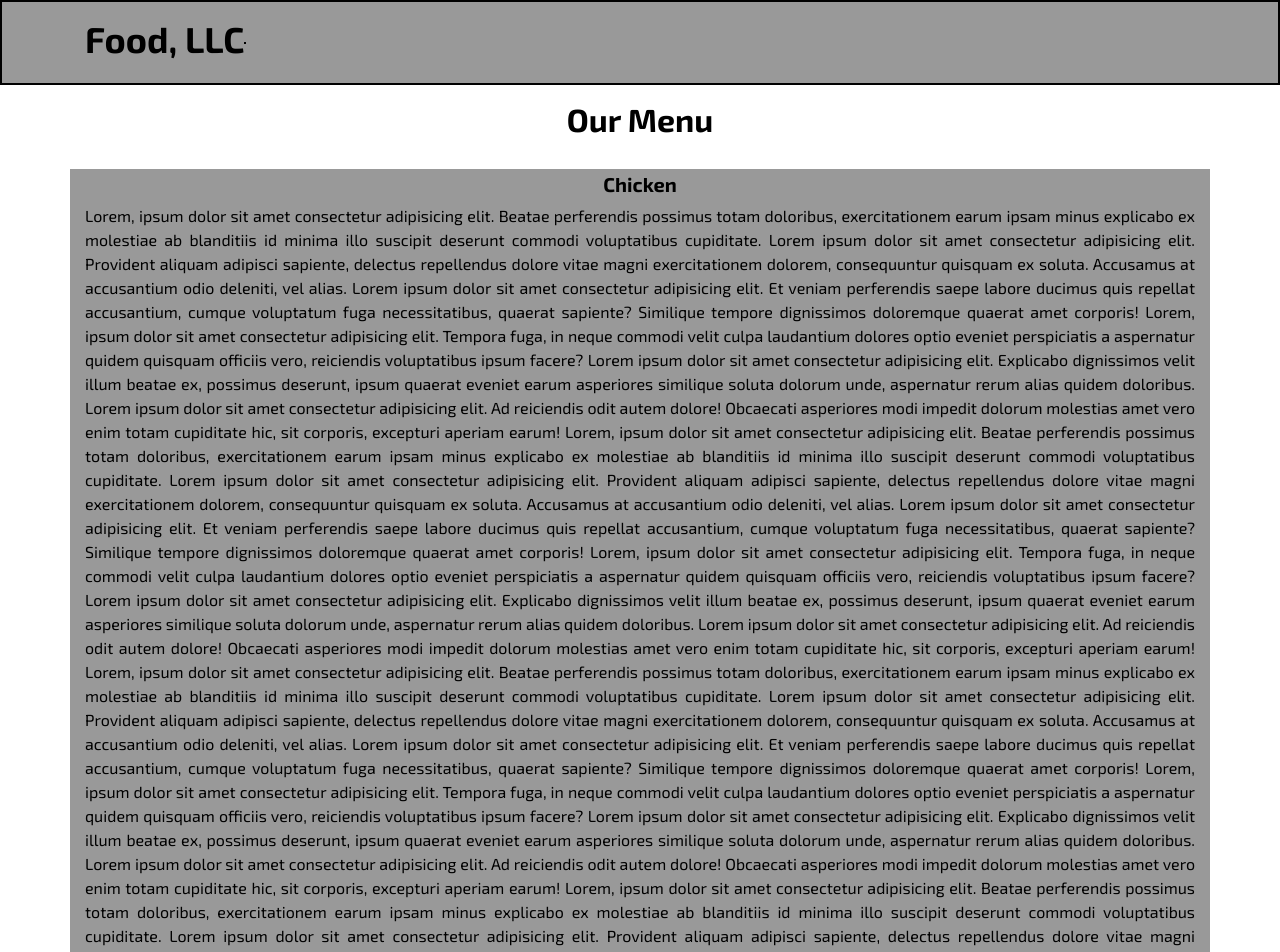
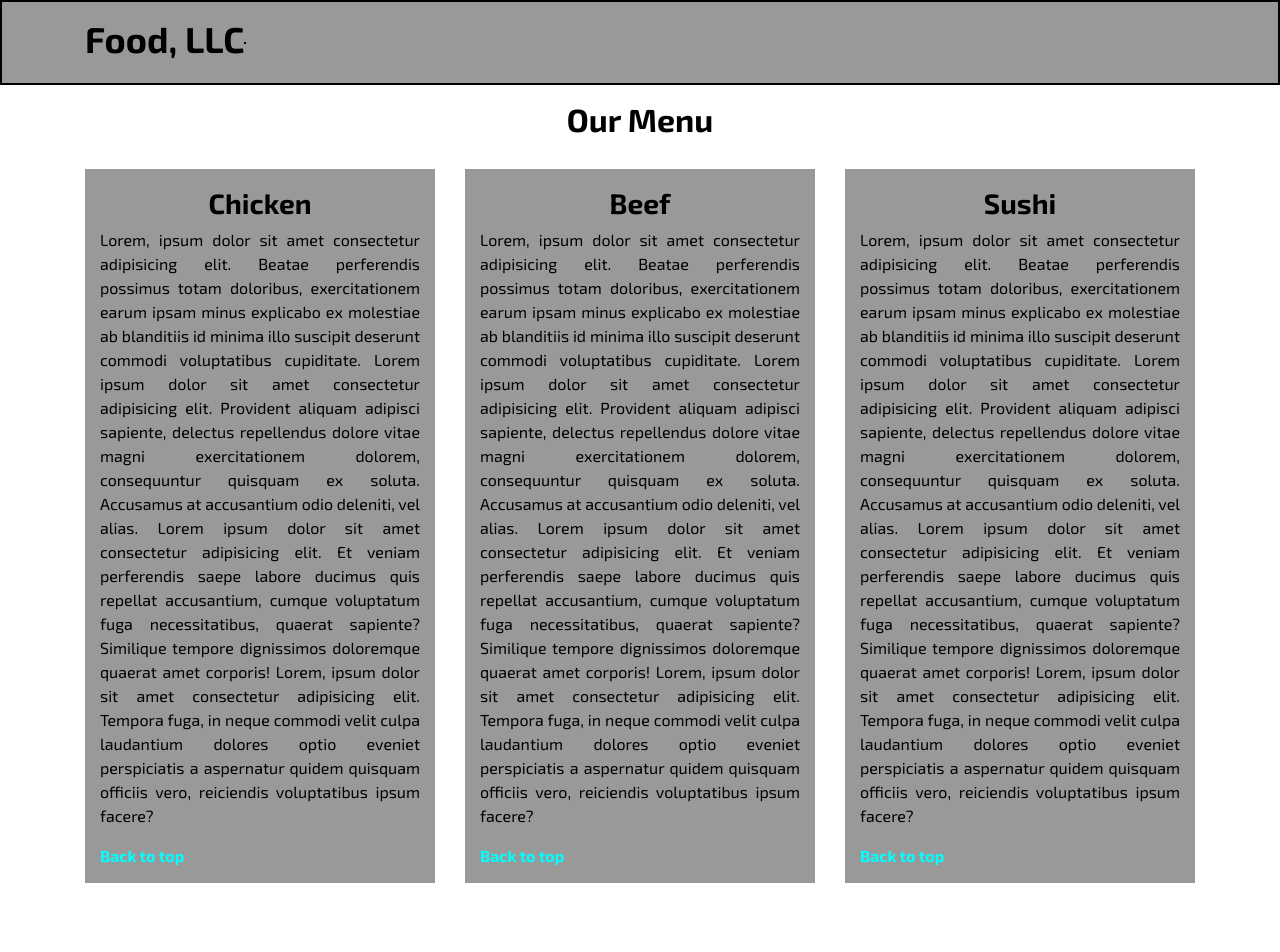
Before and after one commit to Hassan-Khan16/coursera-html-css-js, a plain HTML site: page module-3-solution/index.html in a window 1280 px wide. Shown: the top 952 px of the page. After the commit the page ends 898 px from the top, so only its background shows below. Drawn offline with Linux system fonts and the light colour scheme.

Commit message:
Optional tasks of module 3 completed

```diff
--- a/module-3-solution/css/styles.css
+++ b/module-3-solution/css/styles.css
@@ -1,6 +1,6 @@
 body {
     font-family: 'Exo 2', sans-serif;
-    color: black
+    color: black;
 }
 
 #header-navbar {
@@ -51,8 +51,13 @@ body {
 
 #menu-item {
     background-color: #999999;
+    padding: 15px;
+    margin-bottom: 15px;
 }
 
 #menu-heading {
     margin-top: 3px;
 }
+.backtotop {
+    color: aqua;
+}
--- a/module-3-solution/index.html
+++ b/module-3-solution/index.html
@@ -5,7 +5,7 @@
   <meta charset="utf-8">
   <meta http-equiv="X-UA-Compatible" content="IE=edge">
   <meta name="viewport" content="width=device-width, initial-scale=1">
-  <title>Bootstrap Starter Page</title>
+  <title>Food, LLC</title>
   <link href="https://fonts.googleapis.com/css?family=Exo+2:400,500,600,700" rel="stylesheet">
   <link rel="stylesheet" href="css/bootstrap.min.css">
   <link rel="stylesheet" href="css/styles.css">
@@ -27,13 +27,13 @@
         <div class="collapse navbar-collapse" id="navbarSupportedContent">
           <ul id="nav-list" class="navbar-nav text-center">
             <li class="nav-item d-block d-md-none">
-              <a class="nav-link" href="#">Chicken</a>
+              <a class="nav-link" href="#chicken">Chicken</a>
             </li>
             <li class="nav-item d-block d-md-none">
-              <a class="nav-link" href="#">Beef</a>
+              <a class="nav-link" href="#beef">Beef</a>
             </li>
             <li class="nav-item d-block d-md-none">
-              <a class="nav-link" href="#">Sushi</a>
+              <a class="nav-link" href="#sushi">Sushi</a>
             </li>
           </ul>
         </div>
@@ -42,12 +42,14 @@
   </header>
 
   <div id="menu" class="container">
-    <div class="row justify-content-center">
-      <h2 id="menu-title" class="font-weight-bold">Our Menu</h2>
-      <div id="menu-item" class="col-lg-12 col-md-12 col-sm-12">
-        <h5 id="menu-heading" class="text-center font-weight-bold">Chicken</h5>
+    <h2 id="menu-title" class="font-weight-bold text-center">Our Menu</h2>
+    <div class="row">
+      <div id="chicken" class="col-md-4 col-sm-6 col-xs-12 section">
+        <div id="menu-item">
+          <h3 id="menu-heading" class="text-center font-weight-bold">Chicken</h3>
           <p class="text-justify">Lorem, ipsum dolor sit amet consectetur adipisicing elit. Beatae perferendis possimus
-          totam doloribus, exercitationem earum ipsam minus explicabo ex molestiae ab blanditiis id minima illo suscipit
+            totam doloribus, exercitationem earum ipsam minus explicabo ex molestiae ab blanditiis id minima illo
+            suscipit
             deserunt commodi voluptatibus cupiditate.
             Lorem ipsum dolor sit amet consectetur adipisicing elit. Provident aliquam adipisci sapiente, delectus
             repellendus dolore vitae magni exercitationem dolorem, consequuntur quisquam ex soluta. Accusamus at
@@ -57,14 +59,17 @@
             Lorem, ipsum dolor sit amet consectetur adipisicing elit. Tempora fuga, in neque commodi velit culpa
             laudantium dolores optio eveniet perspiciatis a aspernatur quidem quisquam officiis vero, reiciendis
             voluptatibus ipsum facere?
-          Lorem ipsum dolor sit amet consectetur adipisicing elit. Explicabo dignissimos velit illum beatae ex, possimus
-          deserunt, ipsum quaerat eveniet earum asperiores similique soluta dolorum unde, aspernatur rerum alias quidem
-          doloribus.
-          Lorem ipsum dolor sit amet consectetur adipisicing elit. Ad reiciendis odit autem dolore! Obcaecati asperiores
-          modi impedit dolorum molestias amet vero enim totam cupiditate hic, sit corporis, excepturi aperiam earum!
-          Lorem, ipsum dolor sit amet consectetur adipisicing elit. Beatae perferendis possimus totam doloribus,
-          exercitationem earum ipsam minus explicabo ex molestiae ab blanditiis id minima illo suscipit deserunt commodi
-          voluptatibus cupiditate.
+          </p>
+          <a href="#header-navbar" class="backtotop font-weight-bold">Back to top</a>
+        </div>
+      </div>
+      <div id="beef" class="col-md-4 col-sm-6 col-xs-12 section">
+        <div id="menu-item">
+          <h3 id="menu-heading" class="text-center font-weight-bold">Beef</h3>
+          <p class="text-justify">Lorem, ipsum dolor sit amet consectetur adipisicing elit. Beatae perferendis possimus
+            totam doloribus, exercitationem earum ipsam minus explicabo ex molestiae ab blanditiis id minima illo
+            suscipit
+            deserunt commodi voluptatibus cupiditate.
             Lorem ipsum dolor sit amet consectetur adipisicing elit. Provident aliquam adipisci sapiente, delectus
             repellendus dolore vitae magni exercitationem dolorem, consequuntur quisquam ex soluta. Accusamus at
             accusantium odio deleniti, vel alias. Lorem ipsum dolor sit amet consectetur adipisicing elit. Et veniam
@@ -73,14 +78,18 @@
             Lorem, ipsum dolor sit amet consectetur adipisicing elit. Tempora fuga, in neque commodi velit culpa
             laudantium dolores optio eveniet perspiciatis a aspernatur quidem quisquam officiis vero, reiciendis
             voluptatibus ipsum facere?
-          Lorem ipsum dolor sit amet consectetur adipisicing elit. Explicabo dignissimos velit illum beatae ex, possimus
-          deserunt, ipsum quaerat eveniet earum asperiores similique soluta dolorum unde, aspernatur rerum alias quidem
-          doloribus.
-          Lorem ipsum dolor sit amet consectetur adipisicing elit. Ad reiciendis odit autem dolore! Obcaecati asperiores
-          modi impedit dolorum molestias amet vero enim totam cupiditate hic, sit corporis, excepturi aperiam earum!
-          Lorem, ipsum dolor sit amet consectetur adipisicing elit. Beatae perferendis possimus totam doloribus,
-          exercitationem earum ipsam minus explicabo ex molestiae ab blanditiis id minima illo suscipit deserunt commodi
-          voluptatibus cupiditate.
+          </p>
+          <a href="#header-navbar" class="backtotop font-weight-bold">Back to top</a>
+        </div>
+      </div>
+
+      <div id="sushi" class="col-md-4 col-sm-12 col-xs-12 section">
+        <div id="menu-item">
+          <h3 id="menu-heading" class="text-center font-weight-bold">Sushi</h3>
+          <p class="text-justify">Lorem, ipsum dolor sit amet consectetur adipisicing elit. Beatae perferendis possimus
+            totam doloribus, exercitationem earum ipsam minus explicabo ex molestiae ab blanditiis id minima illo
+            suscipit
+            deserunt commodi voluptatibus cupiditate.
             Lorem ipsum dolor sit amet consectetur adipisicing elit. Provident aliquam adipisci sapiente, delectus
             repellendus dolore vitae magni exercitationem dolorem, consequuntur quisquam ex soluta. Accusamus at
             accusantium odio deleniti, vel alias. Lorem ipsum dolor sit amet consectetur adipisicing elit. Et veniam
@@ -89,31 +98,13 @@
             Lorem, ipsum dolor sit amet consectetur adipisicing elit. Tempora fuga, in neque commodi velit culpa
             laudantium dolores optio eveniet perspiciatis a aspernatur quidem quisquam officiis vero, reiciendis
             voluptatibus ipsum facere?
-          Lorem ipsum dolor sit amet consectetur adipisicing elit. Explicabo dignissimos velit illum beatae ex, possimus
-          deserunt, ipsum quaerat eveniet earum asperiores similique soluta dolorum unde, aspernatur rerum alias quidem
-          doloribus.
-          Lorem ipsum dolor sit amet consectetur adipisicing elit. Ad reiciendis odit autem dolore! Obcaecati asperiores
-          modi impedit dolorum molestias amet vero enim totam cupiditate hic, sit corporis, excepturi aperiam earum!
-          Lorem, ipsum dolor sit amet consectetur adipisicing elit. Beatae perferendis possimus totam doloribus,
-          exercitationem earum ipsam minus explicabo ex molestiae ab blanditiis id minima illo suscipit deserunt commodi
-          voluptatibus cupiditate.
-          Lorem ipsum dolor sit amet consectetur adipisicing elit. Provident aliquam adipisci sapiente, delectus
-          repellendus dolore vitae magni exercitationem dolorem, consequuntur quisquam ex soluta. Accusamus at
-          accusantium odio deleniti, vel alias. Lorem ipsum dolor sit amet consectetur adipisicing elit. Et veniam
-          perferendis saepe labore ducimus quis repellat accusantium, cumque voluptatum fuga necessitatibus, quaerat
-          sapiente? Similique tempore dignissimos doloremque quaerat amet corporis!
-          Lorem, ipsum dolor sit amet consectetur adipisicing elit. Tempora fuga, in neque commodi velit culpa
-          laudantium dolores optio eveniet perspiciatis a aspernatur quidem quisquam officiis vero, reiciendis
-          voluptatibus ipsum facere?
-          Lorem ipsum dolor sit amet consectetur adipisicing elit. Explicabo dignissimos velit illum beatae ex, possimus
-          deserunt, ipsum quaerat eveniet earum asperiores similique soluta dolorum unde, aspernatur rerum alias quidem
-          doloribus.
-          Lorem ipsum dolor sit amet consectetur adipisicing elit. Ad reiciendis odit autem dolore! Obcaecati asperiores
-          modi impedit dolorum molestias amet vero enim totam cupiditate hic, sit corporis, excepturi aperiam earum!
           </p>
+          <a href="#header-navbar" class="backtotop font-weight-bold">Back to top</a>
         </div>
       </div>
     </div>
+  </div>
+
 
   <!-- jQuery (Bootstrap JS plugins depend on it) -->
   <script src="js/jquery-3.7.1.min.js"></script>
```
Lines whose indentation alone changed are shown as unchanged.
